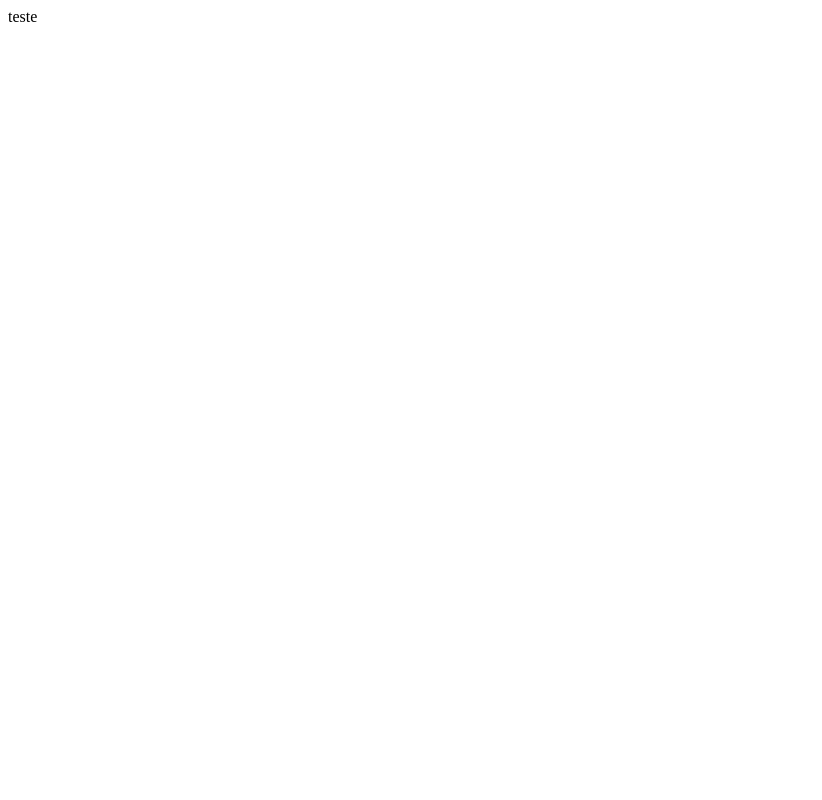
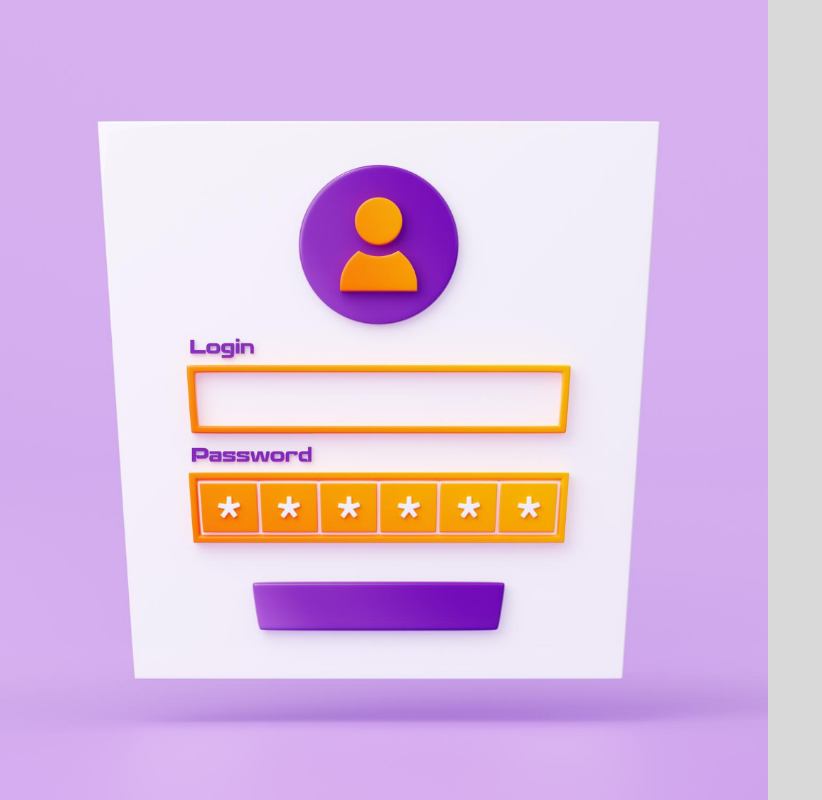
Before and after one commit to Jreng7/desvendandoaweb, a React (Vite) app: page / in a window 1280 px wide. Shown: the whole page, without its empty margins (0-822 px from the left). Built offline with nearby package versions, Linux system fonts and the light colour scheme.

Commit message:
feat: index.css para main.css

```diff
--- a/src/App.tsx
+++ b/src/App.tsx
@@ -2,7 +2,9 @@ import LoginScreen from "./modules/login"
 
 function App() {
 
-  return <LoginScreen />
+  return (
+      <LoginScreen />
+  )
 }
 
 export default App
--- /dev/null
+++ b/src/index.css
@@ -0,0 +1,8 @@
+body {
+  width: 100%;
+  height: 100vh;
+  overflow: hidden;
+  margin: 0;
+  padding: 0;
+  box-sizing: border-box;
+}
--- a/src/main.tsx
+++ b/src/main.tsx
@@ -1,6 +1,7 @@
 import React from 'react'
 import ReactDOM from 'react-dom/client'
 import App from './App.tsx'
+import './index.css'
 
 ReactDOM.createRoot(document.getElementById('root') as HTMLElement).render(
   <React.StrictMode>
--- a/src/modules/login/screens/LoginScreen.tsx
+++ b/src/modules/login/screens/LoginScreen.tsx
@@ -1,7 +1,12 @@
+import { BackgroundImage, ContainerLogin, Reset } from "../styles/loginScreen.styles"
 
 const LoginScreen = () => {
   return (
-    <div>teste</div>
+      <Reset>
+        <BackgroundImage src="./login.jpg" />
+        <ContainerLogin />
+      </Reset>
+
   )
 
 }
--- a/src/modules/login/styles/loginScreen.styles.ts
+++ b/src/modules/login/styles/loginScreen.styles.ts
@@ -1,8 +1,15 @@
 import styled from 'styled-components';
 
-export const BackgroundImage = styled.img`
-  position: relative;
-  left: 0;
-  top: 0;
-
+export const Reset = styled.div`
+  display: flex;
 `
+export const BackgroundImage = styled.img `
+  width: 60%;
+  height: 100vh;
+  object-fit: cover;
+`
+export const ContainerLogin = styled.div `
+  background-color: #d9d9d9;
+  width: 40%;
+  height: 100vh;
+`
```
